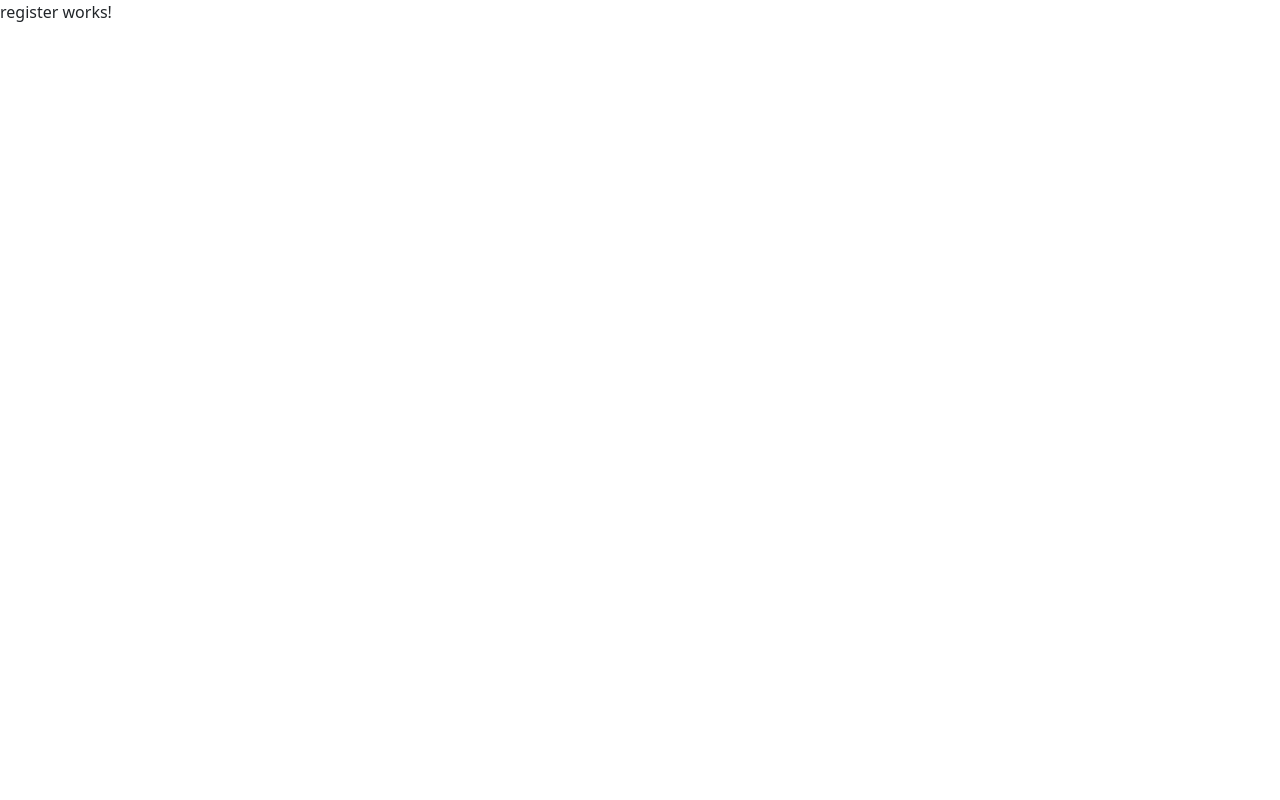
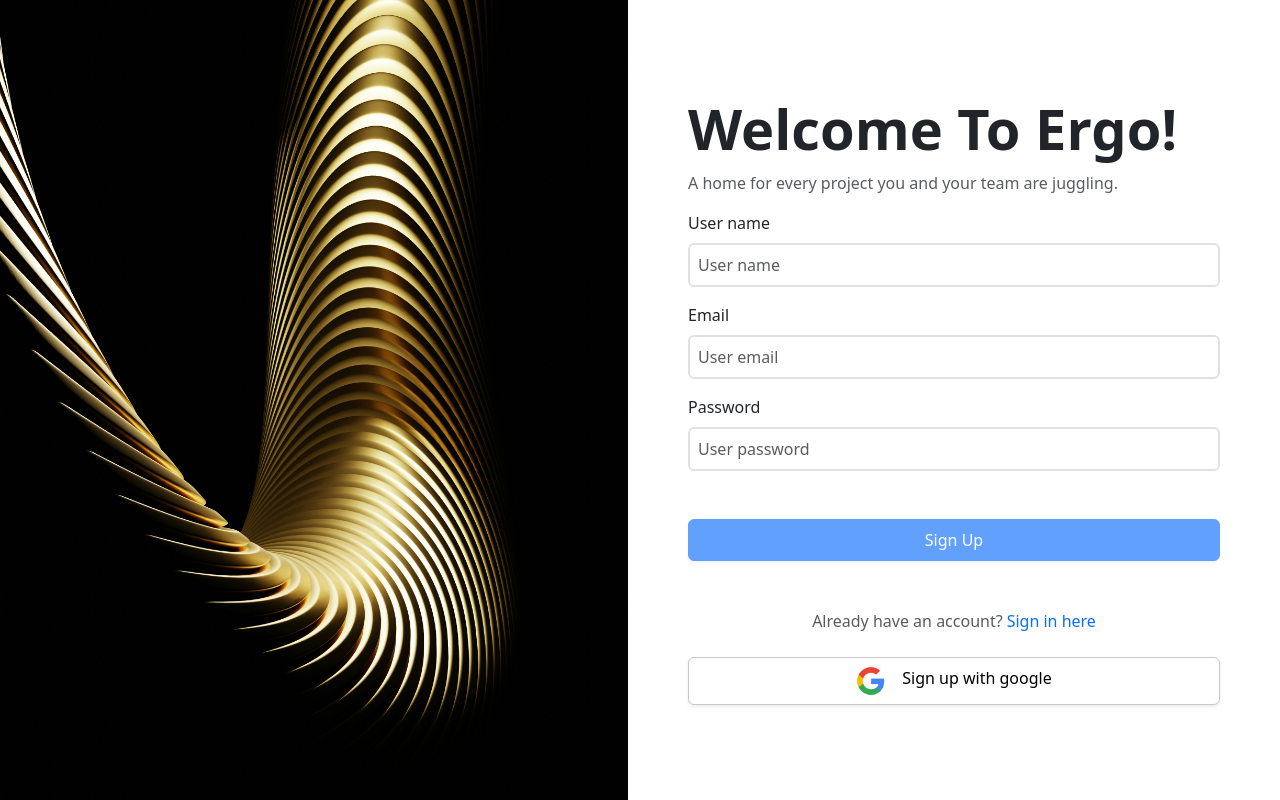
Before and after one commit to rocksoncodes/Ergo-Project-Manager, an Angular app in the folder ergo_frontend/: page /auth/register in a window 1280 px wide. Shown: the top 800 px of the page. Built offline with nearby package versions, Linux system fonts and the light colour scheme.

Commit message:
feat: add auth layout and setup auth layout routes

```diff
--- a/ergo_frontend/angular.json
+++ b/ergo_frontend/angular.json
@@ -30,11 +30,7 @@
 								"input": "public"
 							}
 						],
-						"styles": [
-							"src/styles.scss",
-							"node_modules/bootstrap/dist/css/bootstrap.min.css",
-							"node_modules/bootstrap-icons/font/bootstrap-icons.css"
-						],
+						"styles": ["src/styles.scss", "node_modules/bootstrap/dist/css/bootstrap.min.css"],
 						"server": "src/main.server.ts",
 						"outputMode": "server",
 						"security": {
--- /dev/null
+++ b/ergo_frontend/src/app/features/auth/auth-layout/auth-layout.html
@@ -0,0 +1,12 @@
+<div class="container-fluid p-0 vh-100">
+	<div class="row h-100 m-0">
+		<div class="col p-0">
+			<img src="/login-brand.png" class="img-fluid h-100 w-100 object-fit-cover" alt="login-branding-image" />
+		</div>
+		<div class="col d-flex align-items-center justify-content-center h-100">
+			<div class="p-lg-5 w-100">
+				<router-outlet></router-outlet>
+			</div>
+		</div>
+	</div>
+</div>
--- a/ergo_frontend/src/app/features/auth/login/login.html
+++ b/ergo_frontend/src/app/features/auth/login/login.html
@@ -1,10 +1,4 @@
-<form [formGroup]="loginForm" (ngSubmit)="login()" class="container-fluid p-0 vh-100">
-	<div class="row h-100 m-0">
-		<div class="col p-0">
-			<img src="/login-brand.png" class="img-fluid h-100 w-100 object-fit-cover" alt="login-branding-image" />
-		</div>
-		<div class="col d-flex align-items-center justify-content-center h-100">
-			<div class="p-lg-5 w-100">
+<form [formGroup]="loginForm" (ngSubmit)="login()">
 	<!--::begin Header Text  -->
 	<div class="">
 		<h1 class="display-4 fw-bold">Welcome Back!</h1>
@@ -15,11 +9,7 @@
 	<!--::begin Email  -->
 	<div class="d-flex flex-column gap-2 mb-3">
 		<label class="fw-medium">Email</label>
-					<input
-						type="email"
-						class="form-control border-2 p-2"
-						formControlName="email"
-						placeholder="User email" />
+		<input type="email" class="form-control border-2 p-2" formControlName="email" placeholder="User email" />
 		@if (form["email"].touched && form["email"].invalid) { @if (form["email"].errors &&
 		form["email"].errors["required"]) {
 		<span class="text-danger">Email is required</span>
@@ -73,7 +63,7 @@
 	<!--::begin  Sign Up Option  -->
 	<div class="d-flex flex-row gap-1 justify-content-center mt-5">
 		<p class="text-muted p-0">Don't have an account?</p>
-					<a href="" class="link-primary link-underline-opacity-0">Sign up here</a>
+		<a routerLink="/auth/register" class="link-primary link-underline-opacity-0">Sign up here</a>
 	</div>
 	<!--::end  Sign Up Option  -->
 
@@ -81,16 +71,9 @@
 	<div class="mt-2">
 		<button
 			class="d-flex gap-3 justify-content-center btn btn-secondary w-100 p-2 fw-medium bg-white border-secondary-subtle shadow-sm">
-						<img
-							src="/google-icon.png"
-							class="img-fluid"
-							style="width: 30px; height: 30px"
-							alt="google-icon" />
+			<img src="/google-icon.png" class="img-fluid" style="width: 30px; height: 30px" alt="google-icon" />
 			<span class="text-black">Sign in with google</span>
 		</button>
 	</div>
 	<!--::end Google Sign In -->
-			</div>
-		</div>
-	</div>
 </form>
--- a/ergo_frontend/src/app/features/auth/login/login.ts
+++ b/ergo_frontend/src/app/features/auth/login/login.ts
@@ -1,11 +1,13 @@
 import { Component, OnInit } from "@angular/core";
 import { FormGroup, FormBuilder, Validators, ReactiveFormsModule } from "@angular/forms";
+import { RouterLink } from "@angular/router";
 
 @Component({
 	selector: "app-login",
-	imports: [ReactiveFormsModule],
+	imports: [ReactiveFormsModule, RouterLink],
 	templateUrl: "./login.html",
 	styleUrl: "./login.scss",
+	standalone: true,
 })
 export class Login implements OnInit {
 	loginForm!: FormGroup;
--- a/ergo_frontend/src/app/features/auth/register/register.html
+++ b/ergo_frontend/src/app/features/auth/register/register.html
@@ -1 +1,80 @@
-<p>register works!</p>
+<form [formGroup]="registerForm" (ngSubmit)="registerUser()">
+	<!--::begin Header Text  -->
+	<div class="">
+		<h1 class="display-4 fw-bold">Welcome To Ergo!</h1>
+		<p class="fw-normal text-muted">A home for every project you and your team are juggling.</p>
+	</div>
+	<!--::end Header Text  -->
+
+	<!--::begin User name  -->
+	<div class="d-flex flex-column gap-2 mb-3">
+		<label class="fw-medium">User name</label>
+		<input type="email" class="form-control border-2 p-2" formControlName="email" placeholder="User name" />
+		@if (form["email"].touched && form["email"].invalid) { @if (form["email"].errors &&
+		form["email"].errors["required"]) {
+		<span class="text-danger">User name is required</span>
+		} }
+	</div>
+	<!--::end User name  -->
+
+	<!--::begin Email  -->
+	<div class="d-flex flex-column gap-2 mb-3">
+		<label class="fw-medium">Email</label>
+		<input type="email" class="form-control border-2 p-2" formControlName="email" placeholder="User email" />
+		@if (form["email"].touched && form["email"].invalid) { @if (form["email"].errors &&
+		form["email"].errors["required"]) {
+		<span class="text-danger">Email is required</span>
+		} }
+	</div>
+	<!--::end Email  -->
+
+	<!--::begin Password  -->
+	<div class="d-flex flex-column gap-2 mb-3">
+		<label class="fw-medium">Password</label>
+		<input
+			type="password"
+			class="form-control border-2 p-2"
+			formControlName="password"
+			placeholder="User password" />
+		@if (form["password"].touched && form["password"].invalid) { @if (form["password"].errors &&
+		form["password"].errors["required"]) {
+		<span class="text-danger">Password is required</span>
+		} }
+	</div>
+	<!--::end Password  -->
+
+	<!--::begin Sign In  -->
+	<div class="mt-5">
+		<button
+			type="submit"
+			[disabled]=" registerForm.invalid || isLoading"
+			class="btn btn-primary w-100 p-2 fw-medium shadow-sm">
+			@if (!isLoading) {
+			<span>Sign Up</span>
+			} @if (isLoading) {
+			<span>
+				<span class="spinner-border spinner-border-sm align-middle ms-2"></span>
+				Signing you up...
+			</span>
+			}
+		</button>
+	</div>
+	<!--::end Sign In -->
+
+	<!--::begin  Sign Up Option  -->
+	<div class="d-flex flex-row gap-1 justify-content-center mt-5">
+		<p class="text-muted p-0">Already have an account?</p>
+		<a routerLink="/auth/login" class="link-primary link-underline-opacity-0">Sign in here</a>
+	</div>
+	<!--::end  Sign Up Option  -->
+
+	<!--::begin Google Sign In  -->
+	<div class="mt-2">
+		<button
+			class="d-flex gap-3 justify-content-center btn btn-secondary w-100 p-2 fw-medium bg-white border-secondary-subtle shadow-sm">
+			<img src="/google-icon.png" class="img-fluid" style="width: 30px; height: 30px" alt="google-icon" />
+			<span class="text-black">Sign up with google</span>
+		</button>
+	</div>
+	<!--::end Google Sign In -->
+</form>
--- a/ergo_frontend/src/app/features/auth/register/register.ts
+++ b/ergo_frontend/src/app/features/auth/register/register.ts
@@ -1,12 +1,47 @@
-import { Component } from '@angular/core';
-import { AuthService } from '../auth-service';
+import { Component, OnInit } from "@angular/core";
+import { FormBuilder, FormGroup, ReactiveFormsModule, Validators } from "@angular/forms";
+import { RouterLink } from "@angular/router";
 
 @Component({
-  selector: 'app-register',
-  imports: [],
-  templateUrl: './register.html',
-  styleUrl: './register.scss',
+	selector: "app-register",
+	imports: [ReactiveFormsModule, RouterLink],
+	templateUrl: "./register.html",
+	styleUrl: "./register.scss",
+	standalone: true,
 })
-export class Register {
-  constructor(private authService: AuthService) {}
+export class Register implements OnInit {
+	registerForm!: FormGroup;
+	isLoading: boolean = false;
+
+	constructor(private fb: FormBuilder) {}
+
+	ngOnInit(): void {
+		this.initializeForm();
+	}
+
+	initializeForm(): void {
+		this.registerForm = this.fb.group({
+			email: ["", Validators.required],
+			password: ["", Validators.required],
+		});
+	}
+
+	get form() {
+		return this.registerForm.controls;
+	}
+
+	registerUser(): void {
+		if (this.registerForm.invalid) {
+			return;
+		}
+
+		this.isLoading = true;
+
+		const formValue = this.registerForm.value;
+
+		const request = {
+			email: formValue.email,
+			password: formValue.password,
+		};
+	}
 }
```
Also changed, not shown: ergo_frontend/src/app/app.routes.ts (+9 -9 lines), ergo_frontend/src/app/features/auth/auth-layout/auth-layout.ts (added, +12 -0 lines), ergo_frontend/src/app/features/auth/auth.routes.ts (+13 -5 lines), ergo_frontend/src/app/features/auth/auth-layout/auth-layout.scss (added), 1 other file (tests, documents, lock files or other folders). Lines whose indentation alone changed are shown as unchanged.
